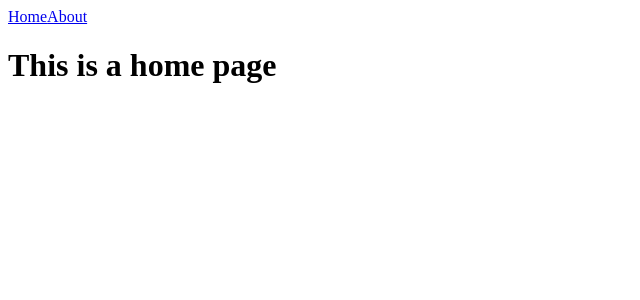
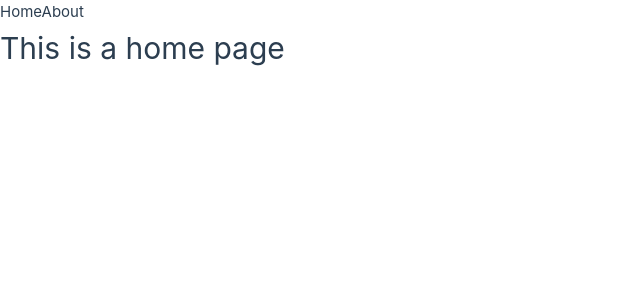
Before and after one commit to rick-schultz/pokemon-search, a Vue app: page / in a window 1280 px wide. Shown: the top 300 px of the page, without its empty margins (0-640 px from the left). Built offline with nearby package versions, Linux system fonts and the light colour scheme.

Commit message:
added main scss and added axios to main

```diff
--- /dev/null
+++ b/src/assets/main.scss
@@ -0,0 +1,79 @@
+/* color palette from <https://github.com/vuejs/theme> */
+:root {
+  --vt-c-white: #ffffff;
+  --vt-c-white-soft: #f8f8f8;
+  --vt-c-white-mute: #f2f2f2;
+
+  --vt-c-black: #181818;
+  --vt-c-black-soft: #222222;
+  --vt-c-black-mute: #282828;
+
+  --vt-c-indigo: #2c3e50;
+
+  --vt-c-divider-light-1: rgba(60, 60, 60, 0.29);
+  --vt-c-divider-light-2: rgba(60, 60, 60, 0.12);
+  --vt-c-divider-dark-1: rgba(84, 84, 84, 0.65);
+  --vt-c-divider-dark-2: rgba(84, 84, 84, 0.48);
+
+  --vt-c-text-light-1: var(--vt-c-indigo);
+  --vt-c-text-light-2: rgba(60, 60, 60, 0.66);
+  --vt-c-text-dark-1: var(--vt-c-white);
+  --vt-c-text-dark-2: rgba(235, 235, 235, 0.64);
+}
+
+/* semantic color variables for this project */
+:root {
+  --color-background: var(--vt-c-white);
+  --color-background-soft: var(--vt-c-white-soft);
+  --color-background-mute: var(--vt-c-white-mute);
+
+  --color-border: var(--vt-c-divider-light-2);
+  --color-border-hover: var(--vt-c-divider-light-1);
+
+  --color-heading: var(--vt-c-text-light-1);
+  --color-text: var(--vt-c-text-light-1);
+
+  --section-gap: 160px;
+}
+
+@media (prefers-color-scheme: dark) {
+  :root {
+    --color-background: var(--vt-c-black);
+    --color-background-soft: var(--vt-c-black-soft);
+    --color-background-mute: var(--vt-c-black-mute);
+
+    --color-border: var(--vt-c-divider-dark-2);
+    --color-border-hover: var(--vt-c-divider-dark-1);
+
+    --color-heading: var(--vt-c-text-dark-1);
+    --color-text: var(--vt-c-text-dark-2);
+  }
+}
+
+*,
+*::before,
+*::after {
+  box-sizing: border-box;
+  margin: 0;
+  position: relative;
+  font-weight: normal;
+}
+
+body {
+  min-height: 100vh;
+  color: var(--color-text);
+  background: var(--color-background);
+  transition: color 0.5s, background-color 0.5s;
+  line-height: 1.6;
+  font-family: Inter, -apple-system, BlinkMacSystemFont, 'Segoe UI', Roboto, Oxygen, Ubuntu,
+    Cantarell, 'Fira Sans', 'Droid Sans', 'Helvetica Neue', sans-serif;
+  font-size: 15px;
+  text-rendering: optimizeLegibility;
+  -webkit-font-smoothing: antialiased;
+  -moz-osx-font-smoothing: grayscale;
+}
+
+a {
+  color: inherit;
+  text-decoration: none;
+}
--- a/src/main.ts
+++ b/src/main.ts
@@ -2,11 +2,16 @@
 import { createPinia } from 'pinia'
 
 import App from './App.vue'
+import axios from 'axios'
 import router from './router'
+import VueAxios from 'vue-axios'
+
+import './assets/main.scss'
 
 const app = createApp(App)
 
 app.use(createPinia())
 app.use(router)
+app.use(VueAxios, axios)
 
 app.mount('#app')
```
